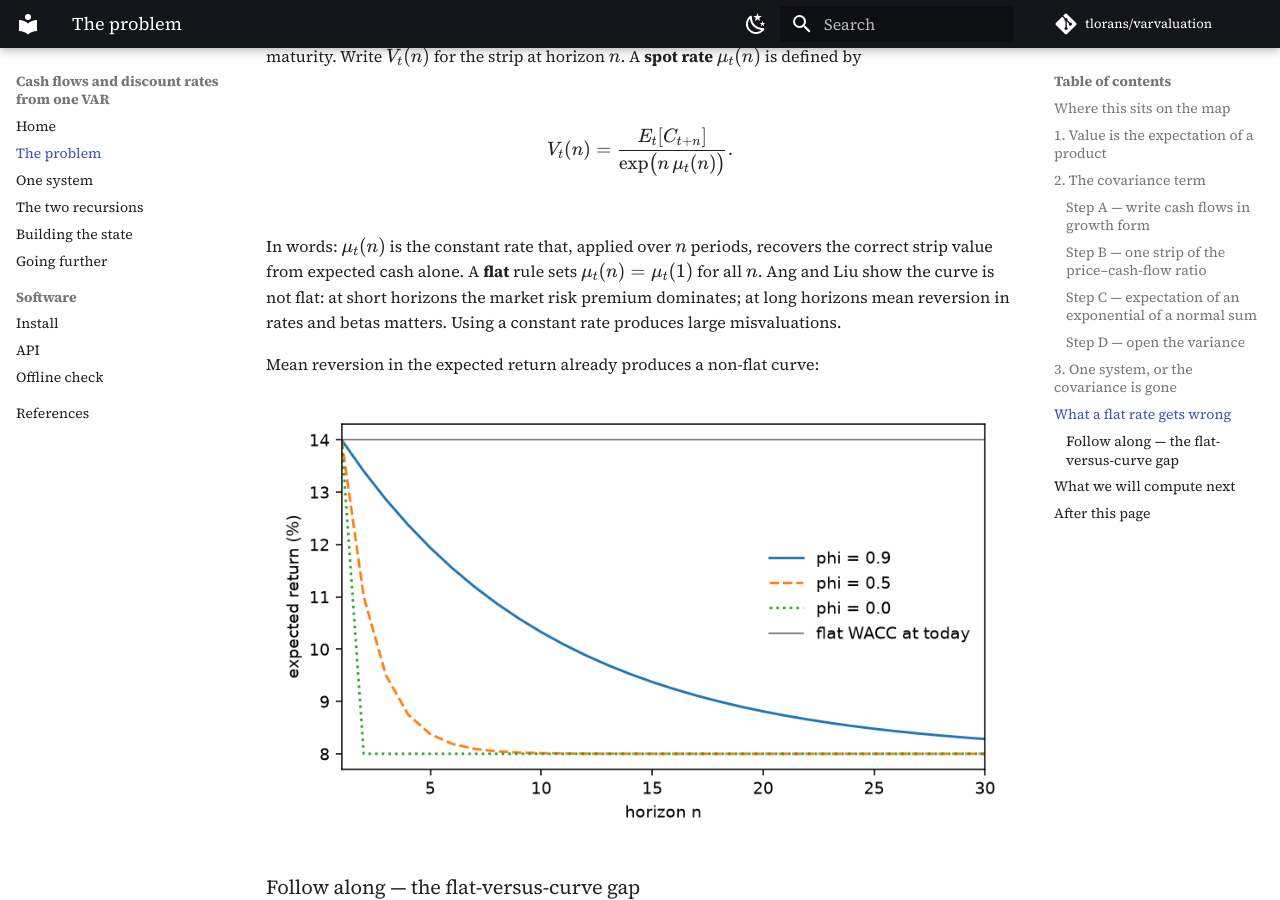
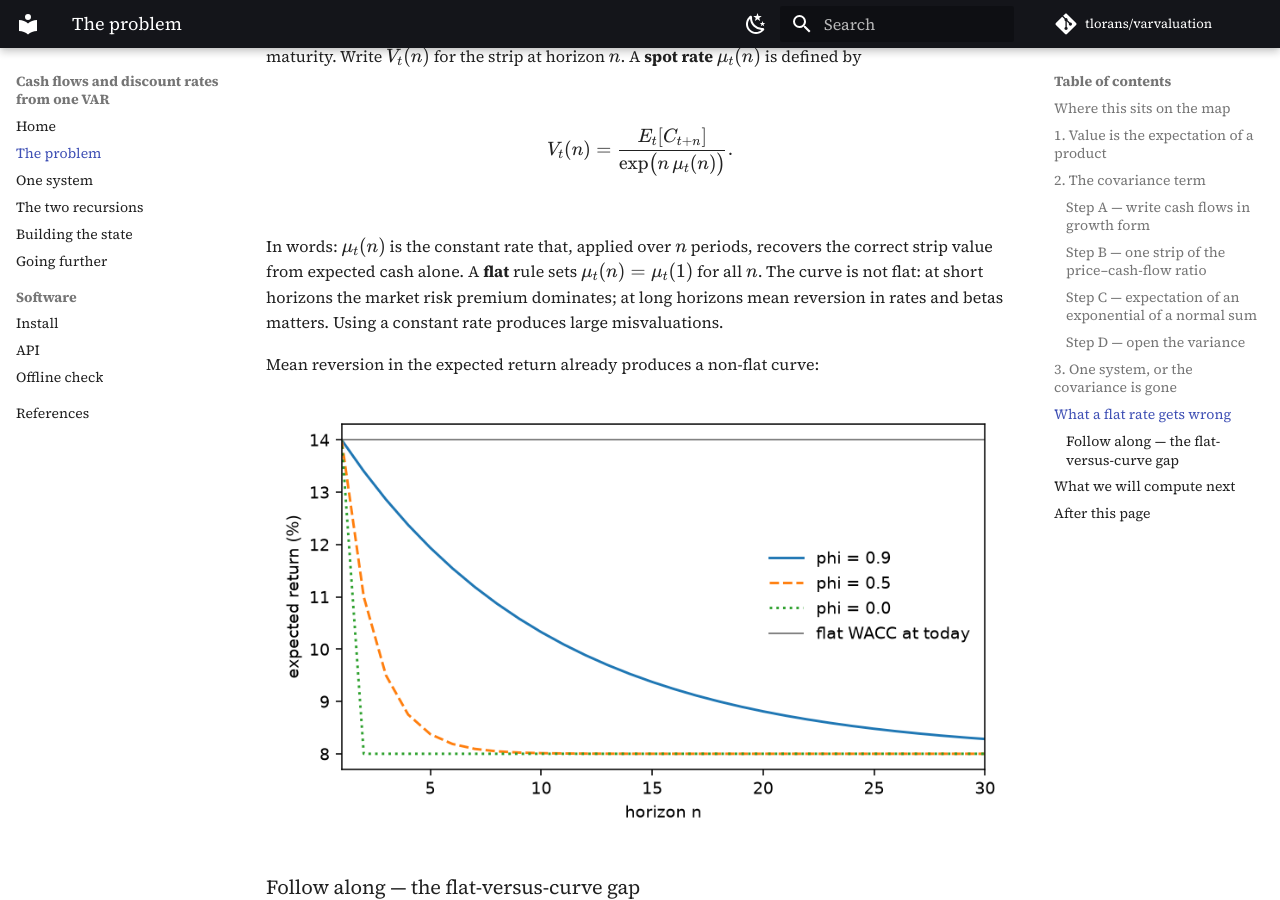
Before and after one commit to tlorans/varvaluation, an MkDocs documentation site: the page built from docs/guide/problem.md, in a window 1280 px wide and 900 px high, scrolled down 5026 px. Built offline with MkDocs 1.6.1 and Material for MkDocs 9.7.7, drawn with Linux system fonts in a browser that asks for light colours; comment, search, counter and statistics services are not loaded; some of the changed text lies outside the part shown.

Commit message:
docs: de-brand Ang–Liu on problem and curve pages

````diff
--- a/docs/guide/problem.md
+++ b/docs/guide/problem.md
@@ -54,10 +54,10 @@
   subgraph flat ["Flat DCF"]
     F["V = E[C] / (1+r)ⁿ<br/>discount factor outside"]
   end
-  subgraph ang ["Ang–Liu identity"]
+  subgraph prod ["Product identity"]
     A["V = E[ e<sup>−∑μ</sup> · C ]<br/>product stays inside"]
   end
-  flat -->|"r moves → error"| ang
+  flat -->|"r moves → error"| prod
 ```
 
 !!! note "Punchline"
@@ -171,7 +171,7 @@
   = \frac{E_t[C_{t+n}]}{\exp\bigl(n\,\mu_t(n)\bigr)}.
 $$
 
-In words: $\mu_t(n)$ is the constant rate that, applied over $n$ periods, recovers the correct strip value from expected cash alone. A **flat** rule sets $\mu_t(n)=\mu_t(1)$ for all $n$. Ang and Liu show the curve is not flat: at short horizons the market risk premium dominates; at long horizons mean reversion in rates and betas matters. Using a constant rate produces large misvaluations.
+In words: $\mu_t(n)$ is the constant rate that, applied over $n$ periods, recovers the correct strip value from expected cash alone. A **flat** rule sets $\mu_t(n)=\mu_t(1)$ for all $n$. The curve is not flat: at short horizons the market risk premium dominates; at long horizons mean reversion in rates and betas matters. Using a constant rate produces large misvaluations.
 
 Mean reversion in the expected return already produces a non-flat curve:
 
````
Also changed, not shown: other parts of docs/guide/problem.md (+1 -1 lines).
